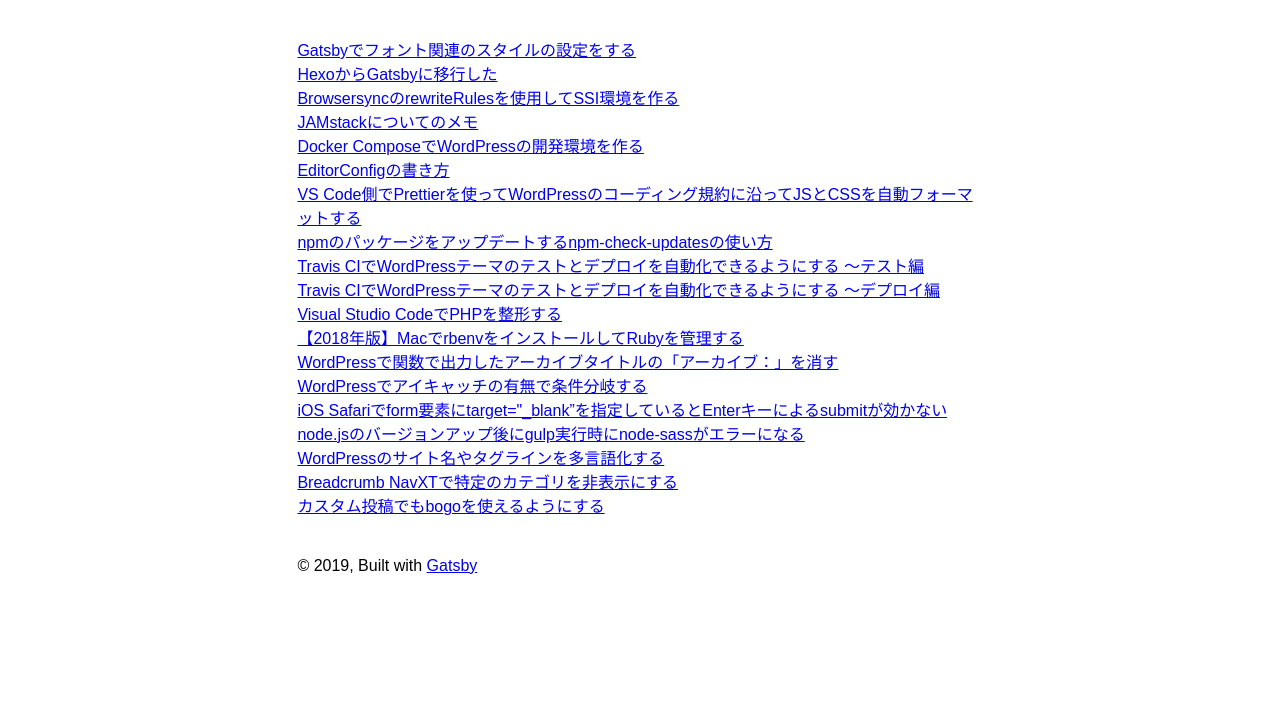
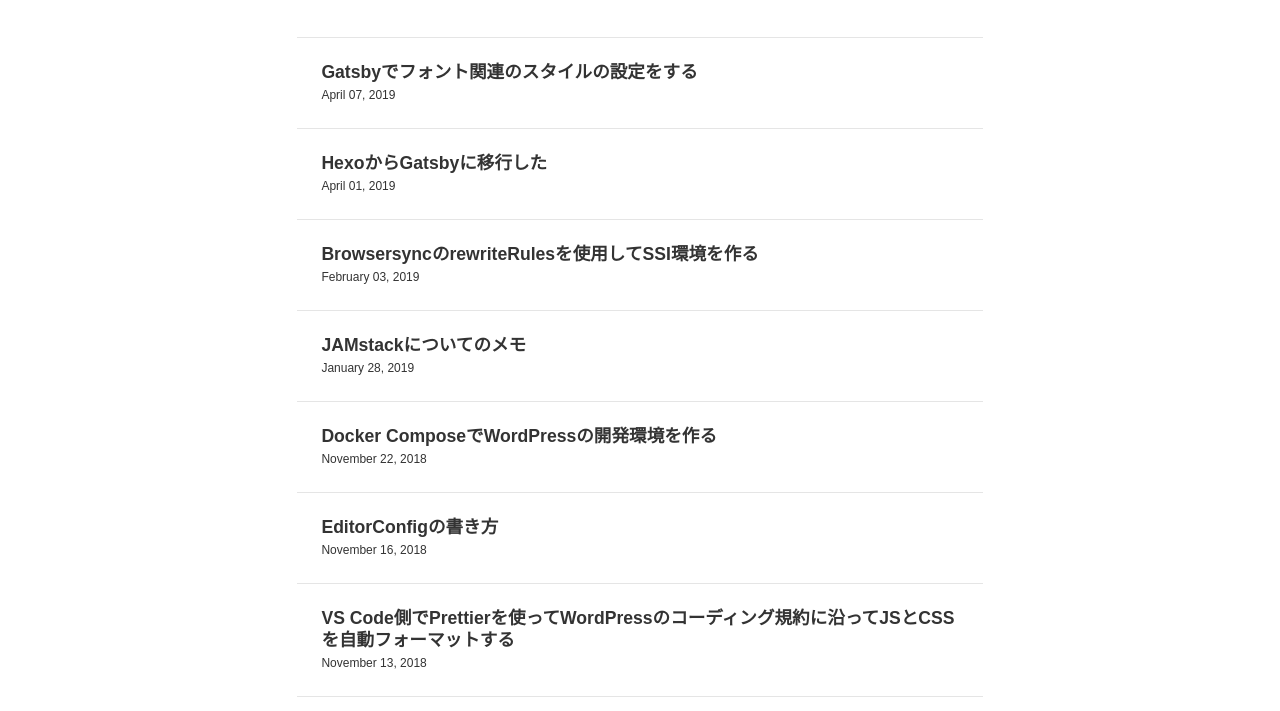
Before and after one commit to suginoki45/glatch-tech, a Gatsby site: page / in a window 1280 px wide. Shown: the part 89-800 px from the top of the page. Built offline with nearby package versions, Linux system fonts and the light colour scheme; Gatsby itself is replaced by a stand-in of ours.

Commit message:
post-linkコンポーネントにスタイルの追加

```diff
--- /dev/null
+++ b/src/components/post-link.css
@@ -0,0 +1,28 @@
+.post {
+  border-top: 1px solid #e5e5e5;
+}
+.post:last-child {
+  border-bottom: 1px solid #e5e5e5;
+}
+
+.post a {
+  display: block;
+  padding: 24px;
+  color: #333;
+  text-decoration: none;
+  line-height: 1.25;
+}
+
+.post a:hover {
+  background-color: #e5e5e5;
+}
+
+.post__title {
+  margin-bottom: 0;
+  font-size: 1.1rem;
+  font-weight: bold;
+}
+
+.post__date {
+  font-size: 0.75rem;
+}
--- a/src/components/post-link.js
+++ b/src/components/post-link.js
@@ -1,10 +1,13 @@
 import React from "react"
 import { Link } from "gatsby"
 
+import "./post-link.css"
+
 const PostLink = ({ post }) => (
-  <div>
+  <div className="post">
     <Link to={post.frontmatter.path}>
-      {post.frontmatter.title}
+      <p className="post__title">{post.frontmatter.title}</p>
+      <time className="post__date">{post.frontmatter.date}</time>
     </Link>
   </div>
 )
```
